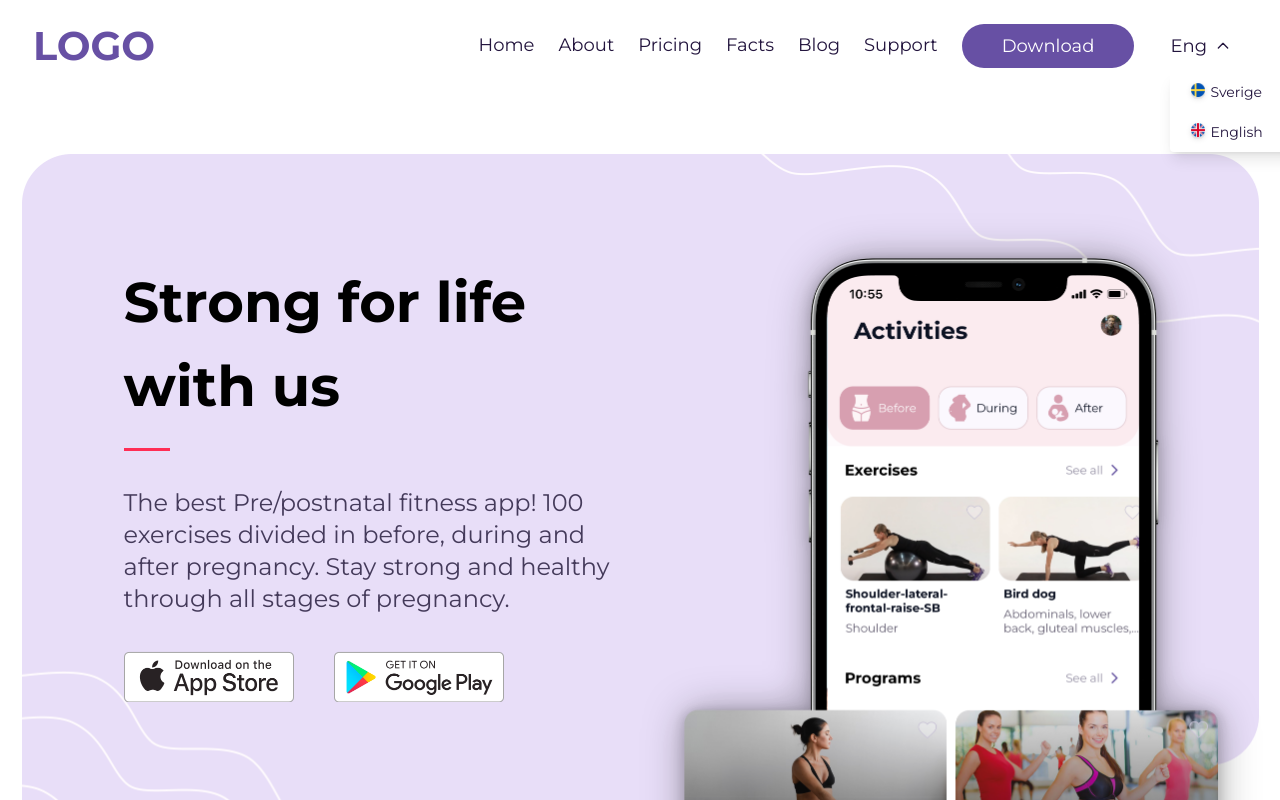
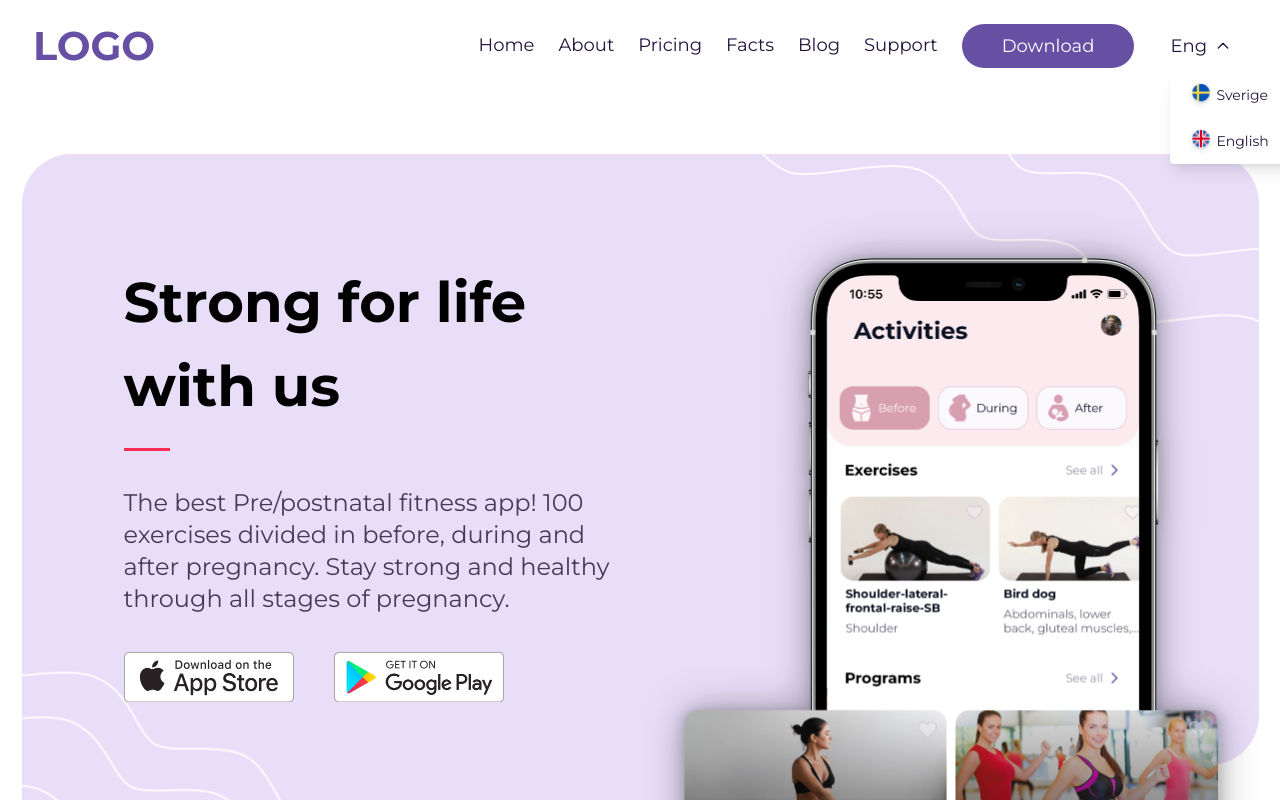
Before and after one commit to kwkscream/health-app-landing, a Vue app: page / in a window 1280 px wide. Both pictures are taken after a click on the button "Eng". Shown: the top 800 px of the page. Built offline with nearby package versions, Linux system fonts and the light colour scheme.

Commit message:
fixed lang icons size

```diff
--- a/src/components/Header.vue
+++ b/src/components/Header.vue
@@ -87,13 +87,13 @@ const toggle = () => {
 								<a
 									href="/"
 									class="flex items-center text-sm px-4 py-2 text-[#23153E] hover:bg-gray-100"
-									><img src="@/assets/Icons/sverige_icon.svg" width="24" height="24"> Sverige</a
+									><img src="@/assets/Icons/sverige_icon.svg" width="30" height="30"> Sverige</a
 								>
 
 								<a
 									href="/"
 									class="flex items-center text-sm  px-4 py-2 text-[#23153E] hover:bg-gray-100"
-									><img src="@/assets/Icons/english_icon.svg" width="24" height="24"> English</a
+									><img src="@/assets/Icons/english_icon.svg" width="30" height="30"> English</a
 								>
 							</div>
 						</div>
```
